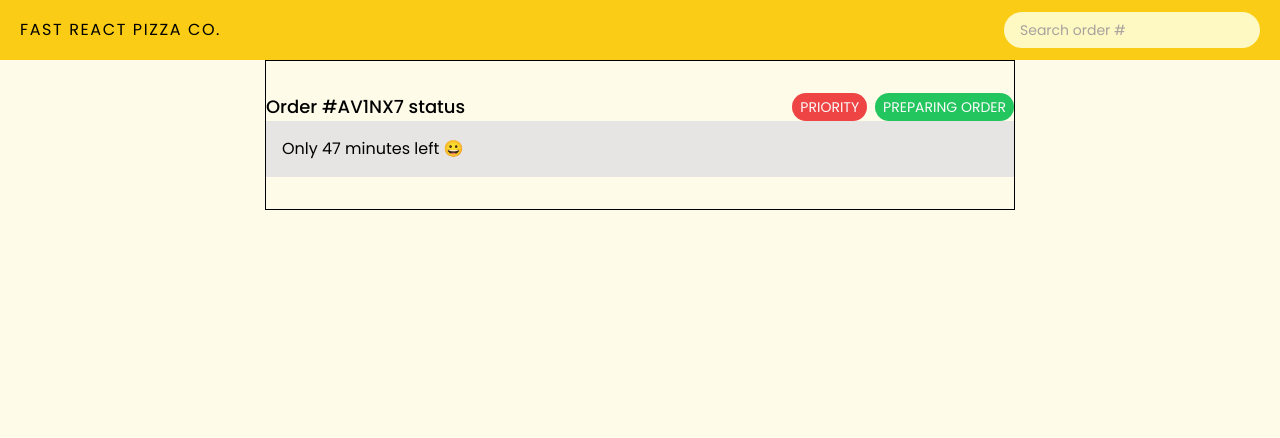
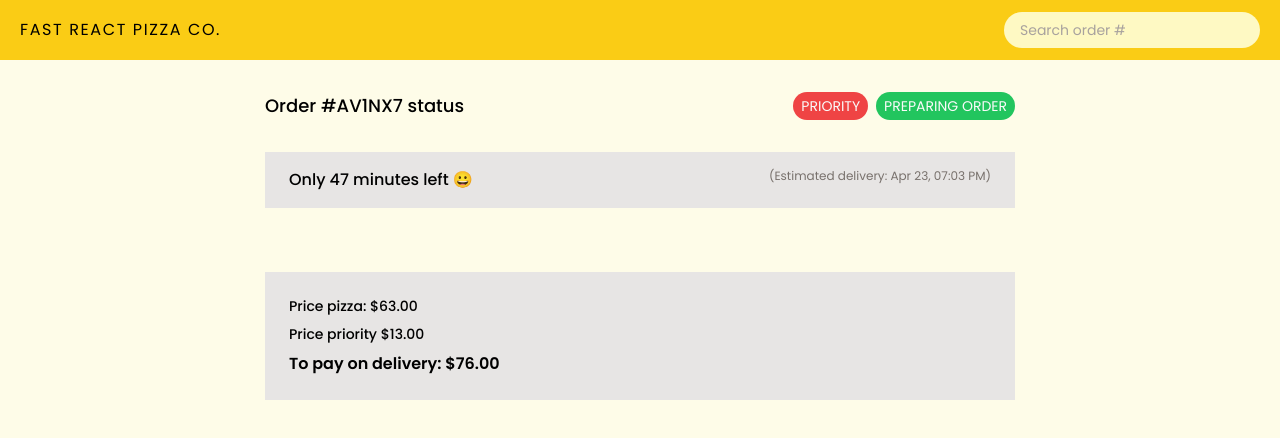
Before and after one commit to MarioMilosevic/Fast-pizza, a React (Vite) app: page /order/mario in a window 1280 px wide. Shown: the top 438 px of the page. Built offline with nearby package versions, Linux system fonts and the light colour scheme.

Commit message:
Add dummy text to order status

```diff
--- a/src/components/OrderStatus.tsx
+++ b/src/components/OrderStatus.tsx
@@ -1,7 +1,12 @@
+import { useSelector } from "react-redux";
+import { RootState } from "../redux/store/store";
+
 const OrderStatus = () => {
+  const { cart } = useSelector((state: RootState) => state.cart);
+  console.log(cart);
   return (
-    <div className="w-[750px] mx-auto border border-black py-8">
-      <div className="flex justify-between">
+    <div className="w-[750px] mx-auto py-8">
+      <div className="flex justify-between pb-8">
         <h2 className="font-medium text-lg">Order #AV1NX7 status</h2>
         <div className="flex gap-2">
           <span className="rounded-full text-sm uppercase text-stone-50 px-2 py-1 bg-red-500">
@@ -11,10 +16,33 @@ const OrderStatus = () => {
             Preparing order
           </span>
         </div>
-          </div>
-          <div className="bg-stone-200 p-4">
-              <span>Only 47 minutes left 😀</span>
-          </div>
+      </div>
+      <div className="bg-stone-200 px-6 py-4 flex justify-between">
+        <span className="font-medium">Only 47 minutes left 😀</span>
+        <span className="text-xs text-stone-500">
+          (Estimated delivery: Apr 23, 07:03 PM)
+        </span>
+      </div>
+      <ul className="flex flex-col gap-2 py-8">
+        {cart.map((item) => {
+          return (
+            <li className="border-b border-stone-200 py-2 flex justify-between text-sm">
+              <div className="flex gap-2">
+                <span className="font-medium">{item.quantity} x</span>
+                <span>{item.name}</span>
+              </div>
+              <span className="font-bold">{`$${item.totalPrice.toFixed(
+                2
+              )}`}</span>
+            </li>
+          );
+        })}
+      </ul>
+      <div className="bg-stone-200 p-6 flex flex-col gap-2">
+        <p className="text-sm font-medium">Price pizza: $63.00</p>
+        <p className="text-sm font-medium">Price priority $13.00</p>
+        <p className="text-base font-semibold">To pay on delivery: $76.00</p>
+      </div>
     </div>
   );
 };
```
